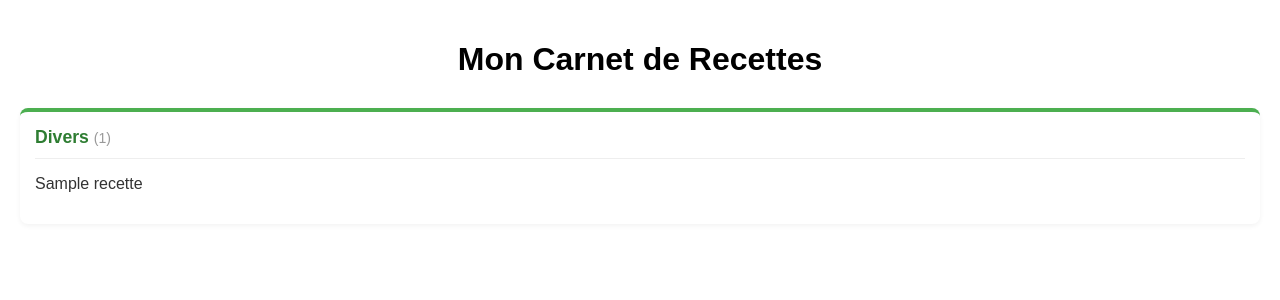
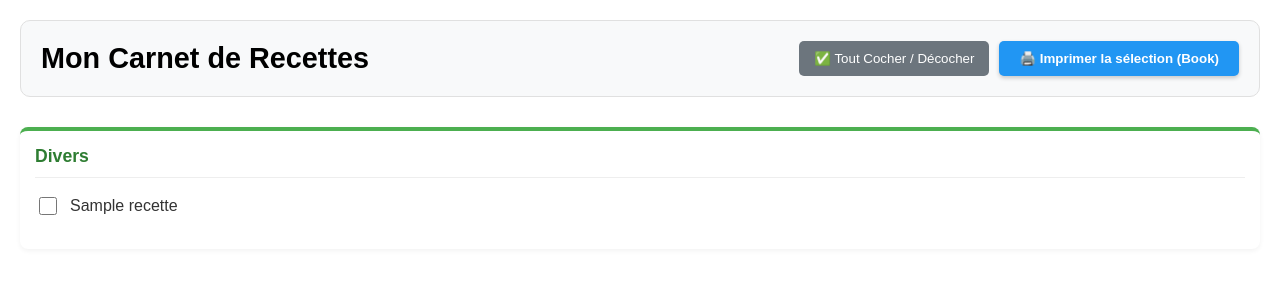
Before and after one commit to gengen2944-spec/HellRecettes, a Flask app: page / in a window 1280 px wide. Shown: the part 38-338 px from the top of the page. Run offline with Flask 3, Linux system fonts and the light colour scheme; the visitor is signed in with stand-in values (Sample User, id 1); a database or web service that is not in the repository returns one stand-in record (values such as "Sample title"); some libraries are stand-ins or nearby versions.

Commit message:
ajout bouton recette book

```diff
--- a/app.py
+++ b/app.py
@@ -6,7 +6,8 @@ from psycopg2.extras import RealDictCursor
 from io import BytesIO
 from reportlab.lib.pagesizes import letter
 from reportlab.lib.styles import getSampleStyleSheet
-from reportlab.platypus import SimpleDocTemplate, Paragraph, Spacer
+from reportlab.platypus import SimpleDocTemplate, Paragraph, Spacer, PageBreak
+#from reportlab.platypus import PageBreak
 
 # --- CONFIGURATION ---
 app = Flask(__name__)
@@ -262,7 +263,50 @@ def imprimer_recette(recette_id):
         download_name=f"{nom_fichier}.pdf"
     )
 
-# Correction ici : recette_id au lieu de id pour correspondre au HTML
+@app.route('/imprimer-book', methods=['POST'])
+def imprimer_book():
+    ids_selectionnes = request.form.getlist('selection')
+
+    if not ids_selectionnes:
+        return redirect(url_for('index'))
+
+    buffer = BytesIO()
+    doc = SimpleDocTemplate(buffer, pagesize=letter)
+    story = []
+    styles = getSampleStyleSheet()
+
+    with get_db_connection() as conn:
+        with conn.cursor() as cur:
+            for r_id in ids_selectionnes:
+                # Récupération de la recette
+                cur.execute('SELECT * FROM recettes WHERE id = %s', (r_id,))
+                recette = cur.fetchone()
+
+                # Titre de la recette
+                story.append(Paragraph(recette['nom'], styles['Title']))
+
+                # Instructions (avec gestion des sauts de ligne comme on l'a vu)
+                if recette['description']:
+                    story.append(Paragraph("Instructions :", styles['Heading2']))
+                    texte_propre = recette['description'].replace('\\r\\n', '\n').replace('\\n', '\n')
+                    description_formatee = texte_propre.replace('\n', '<br/>')
+                    story.append(Paragraph(description_formatee, styles['Normal']))
+
+                # Ingrédients
+                story.append(Paragraph("Ingrédients :", styles['Heading2']))
+                cur.execute('SELECT * FROM Ingredients WHERE id_recette = %s', (r_id,))
+                ingredients = cur.fetchall()
+                for ing in ingredients:
+                    q = ing['quantite'] if ing['quantite'] else ""
+                    u = ing['unite'] if ing['unite'] else ""
+                    story.append(Paragraph(f"• {q} {u} {ing['nom']}", styles['Normal']))
+
+                # Saut de page pour la recette suivante
+                story.append(PageBreak())
+
+    doc.build(story)
+    buffer.seek(0)
+    return send_file(buffer, mimetype='application/pdf', download_name="Mon_Livre_de_Recettes.pdf")
 
 @app.route('/recette/<int:recette_id>/supprimer', methods=['POST'])
 def supprimer_recette(recette_id):
--- a/templates/index.html
+++ b/templates/index.html
@@ -1,21 +1,33 @@
 {% extends "base.html" %}
+{% block content %}
 
-{% block content %}
-<h1 style="text-align: center; margin-bottom: 30px;">Mon Carnet de Recettes</h1>
+<form action="{{ url_for('imprimer_book') }}" method="POST" id="form-book">
+    <div style="display: flex; justify-content: space-between; align-items: center; margin-bottom: 30px; background: #f8f9fa; padding: 20px; border-radius: 10px; border: 1px solid #e0e0e0;">
+        <h1 style="margin: 0; font-size: 1.8em;">Mon Carnet de Recettes</h1>
+
+        <div style="display: flex; gap: 10px;">
+            <button type="button" id="btn-toggle-all" onclick="toggleAll()" style="padding: 10px 15px; background-color: #6c757d; color: white; border: none; border-radius: 5px; cursor: pointer;">
+                ✅ Tout Cocher / Décocher
+            </button>
+
+            <button type="submit" style="padding: 10px 20px; background-color: #2196F3; color: white; border: none; border-radius: 5px; cursor: pointer; font-weight: bold; box-shadow: 0 2px 4px rgba(0,0,0,0.2);">
+                🖨️ Imprimer la sélection (Book)
+            </button>
+        </div>
+    </div>
 
     <div style="display: flex; gap: 20px; justify-content: space-between; align-items: flex-start; flex-wrap: wrap;">
         {% for cat in ordre_categories %}
             {% if recettes_par_categorie[cat] %}
-        <div style="flex: 1; min-width: 250px; background: #ffffff; padding: 15px; border-radius: 8px; box-shadow: 0 2px 5px rgba(0,0,0,0.05); border-top: 4px solid #4CAF50;">
+            <div style="flex: 1; min-width: 250px; background: #ffffff; padding: 15px; border-radius: 8px; box-shadow: 0 2px 5px rgba(0,0,0,0.05); border-top: 4px solid #4CAF50; margin-bottom: 20px;">
                 <h2 style="margin-top: 0; color: #2e7d32; font-size: 1.1em; border-bottom: 1px solid #eee; padding-bottom: 10px;">
                     {{ cat }}
-                <span style="font-size: 0.8em; color: #999; font-weight: normal;">({{ recettes_par_categorie[cat]|length }})</span>
                 </h2>
                 <ul style="list-style: none; padding: 0;">
                     {% for recette in recettes_par_categorie[cat] %}
-                <li style="margin-bottom: 12px;">
-                    <a href="{{ url_for('afficher_recette', recette_id=recette['id']) }}"
-                       style="text-decoration: none; color: #333; font-weight: 500; display: block;">
+                    <li style="margin-bottom: 12px; display: flex; align-items: center; gap: 10px;">
+                        <input type="checkbox" name="selection" value="{{ recette['id'] }}" class="recette-checkbox" style="width: 18px; height: 18px; cursor: pointer;">
+                        <a href="{{ url_for('afficher_recette', recette_id=recette['id']) }}" style="text-decoration: none; color: #333; font-weight: 500;">
                             {{ recette['nom'] }}
                         </a>
                     </li>
@@ -25,4 +37,19 @@
             {% endif %}
         {% endfor %}
     </div>
+</form>
+
+<script>
+function toggleAll() {
+    const checkboxes = document.querySelectorAll('.recette-checkbox');
+    // Vérifie si au moins une case est décochée
+    const allChecked = Array.from(checkboxes).every(cb => cb.checked);
+
+    checkboxes.forEach(cb => {
+        // Si tout est coché, on décoche tout. Sinon, on coche tout.
+        cb.checked = !allChecked;
+    });
+}
+</script>
+
 {% endblock %}
```
Lines whose indentation alone changed are shown as unchanged.
